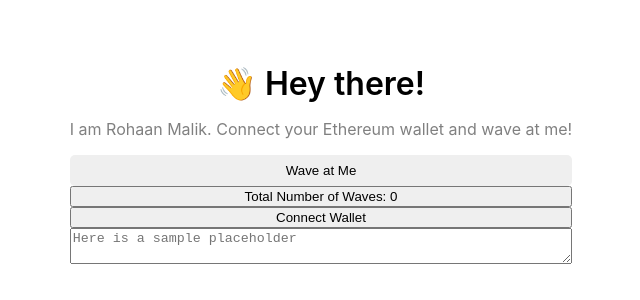
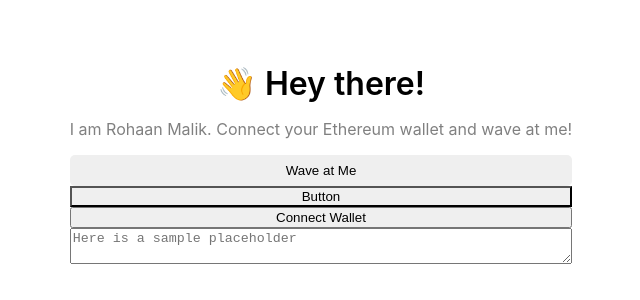
Before and after one commit to rohaanmalik/waveportal-baseline-student, a React (Create React App) app: page / in a window 1280 px wide. Shown: the top 300 px of the page, without its empty margins (319-959 px from the left). Built offline with nearby package versions, Linux system fonts and the light colour scheme.

Commit message:
added the chakra-ui button

```diff
--- a/package.json
+++ b/package.json
@@ -14,7 +14,8 @@
     "react": "^16.12.0",
     "react-dom": "^16.12.0",
     "react-loadingg": "^1.7.2",
-    "react-scripts": "3.2.0"
+    "react-scripts": "3.2.0",
+    "styled-components": "^5.3.0"
   },
   "scripts": {
     "start": "react-scripts start",
--- a/src/App.js
+++ b/src/App.js
@@ -4,6 +4,9 @@
 import abi from "./utils/WavePortal.json"
 import { CircleToBlockLoading } from 'react-loadingg';
 import { Textarea } from "@chakra-ui/react"
+import { Button, ButtonGroup } from "@chakra-ui/react"
+import { ThemeProvider } from 'styled-components';
+import { lightTheme, darkTheme } from './theme';
 
 export default function App() {
 
@@ -113,6 +116,8 @@
     }
 
   return (
+    <ThemeProvider theme={darkTheme}>
+    <>
     <div className="mainContainer">
 
       <div className="dataContainer">
@@ -128,9 +133,9 @@
           Wave at Me
         </button>
 
-        <button className="numberOfWaves">
-          Total Number of Waves: {totalWaves}
-        </button>
+        <Button colorScheme="teal" variant="outline" spacing="1rem">
+          Button
+        </Button>
 
         {mining ? (<CircleToBlockLoading />): null }
 
@@ -161,5 +166,7 @@
 
       </div>
     </div>
+    </>
+    </ThemeProvider>
   );
 }
--- /dev/null
+++ b/src/theme.js
@@ -0,0 +1,13 @@
+export const lightTheme = {
+  body: '#E2E2E2',
+  text: '#363537',
+  toggleBorder: '#FFF',
+  gradient: 'linear-gradient(#39598A, #79D7ED)',
+}
+
+export const darkTheme = {
+  body: '#363537',
+  text: '#FAFAFA',
+  toggleBorder: '#6B8096',
+  gradient: 'linear-gradient(#091236, #1E215D)',
+}
```
Also changed, not shown: 1 other file (tests, documents, lock files or other folders).
